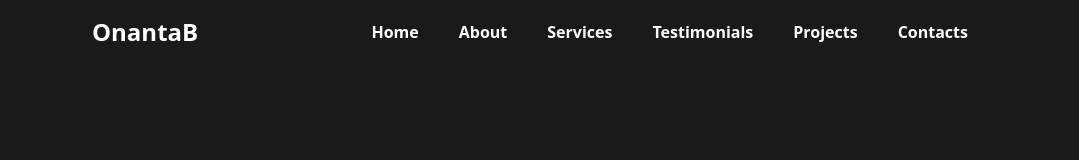
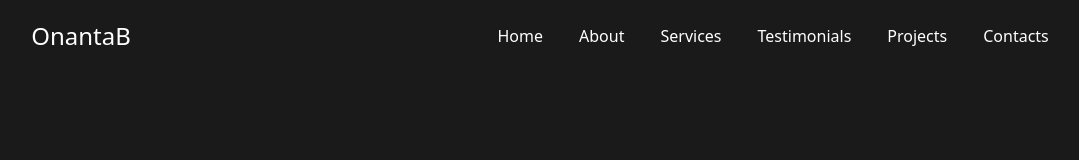
Before and after one commit to QuantumEmpress/MineOwnThing, a website: page dist/index.html in a window 1280 px wide. Shown: the whole page, without its empty margins (100-1179 px from the left). Drawn offline with Linux system fonts and the light colour scheme.

Commit message:
Nav Responsive

```diff
--- a/dist/index.html
+++ b/dist/index.html
@@ -9,21 +9,23 @@
 <style>
 </style>
 <body class="bg-mybg font-sans">
-    <nav class="h-16 items-center pl-48 pr-48 flex justify-between bg-transparent border-b-white text-white">
-        <div>
-            <h1 class="font-bold text-2xl">OnantaB</h1>
-        </div>
-        <div class="">
-            <ul class="flex items-center font-semibold text-base capitalize">
-                <li class="px-5 hover:text-yellow-400 transition-all duration-150 ease-in-out"><a href="#">Home</a></li>
-                <li class="px-5 hover:text-yellow-400 transition-all duration-150 ease-in-out"><a href="#">About</a></li>
-                <li class="px-5 hover:text-yellow-400 transition-all duration-150 ease-in-out"><a href="#">Services</a></li>
-                <li class="px-5 hover:text-yellow-400 transition-all duration-150 ease-in-out"><a href="#">Testimonials</a></li>
-                <li class="px-5 hover:text-yellow-400 transition-all duration-150 ease-in-out"><a href="#">Projects</a></li>
-                <li class="px-5 hover:text-yellow-400 transition-all duration-150 ease-in-out"><a href="#">Contacts</a></li>
-            </ul>
-        </div>
+    <header class="bg-mybg">
+        <nav class="lg:items-center pt-5 lg:pl-20 lg:pr-20 pb-5 flex flex-col lg:flex-row lg:justify-between w-[92%] mx-auto border-b-white text-white">
+            <div class="">
+                <h1 class="font-medium text-2xl lg:items-center">OnantaB</h1>
+            </div>
+            <div class="">
+                <ul class="hidden lg:flex flex-col lg:flex-row lg:items-center pt-5 lg:pt-0 gap-5 lg:gap-9 font-thin text-base capitalize">
+                    <li class="hover:text-yellow-400 transition-all duration-150 ease-in-out"><a href="#home-section">Home</a></li>
+                    <li class="hover:text-yellow-400 transition-all duration-150 ease-in-out"><a href="#about-section">About</a></li>
+                    <li class="hover:text-yellow-400 transition-all duration-150 ease-in-out"><a href="#services-section">Services</a></li>
+                    <li class="hover:text-yellow-400 transition-all duration-150 ease-in-out"><a href="#testimonials-section">Testimonials</a></li>
+                    <li class="hover:text-yellow-400 transition-all duration-150 ease-in-out"><a href="#projects-section">Projects</a></li>
+                    <li class="hover:text-yellow-400 transition-all duration-150 ease-in-out"><a href="#contancts-section">Contacts</a></li>
+                </ul>
+            </div>
 
-    </nav>
+        </nav>
+    </header>
 </body>
 </html>
```
Also changed, not shown: dist/output.css.
